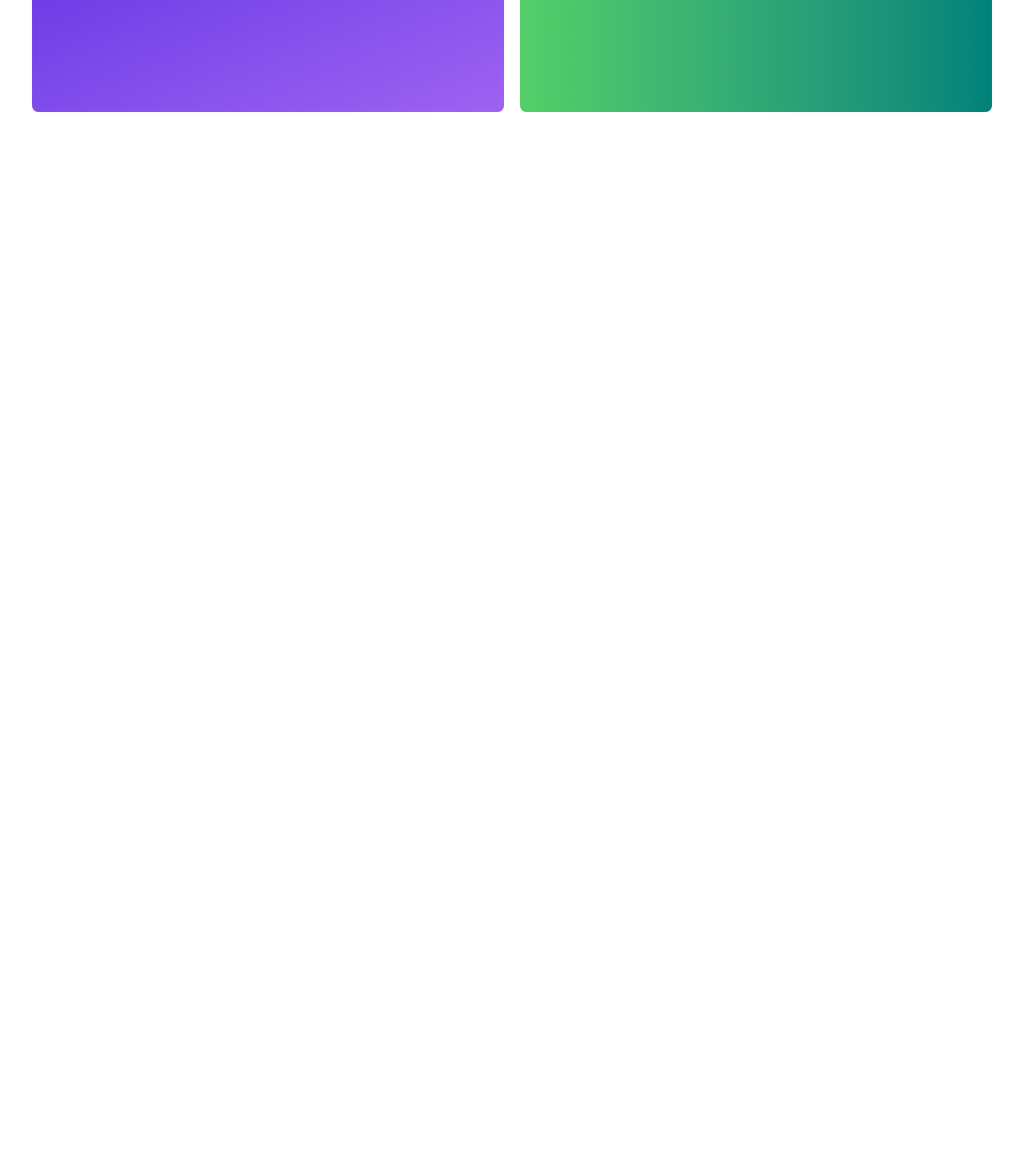
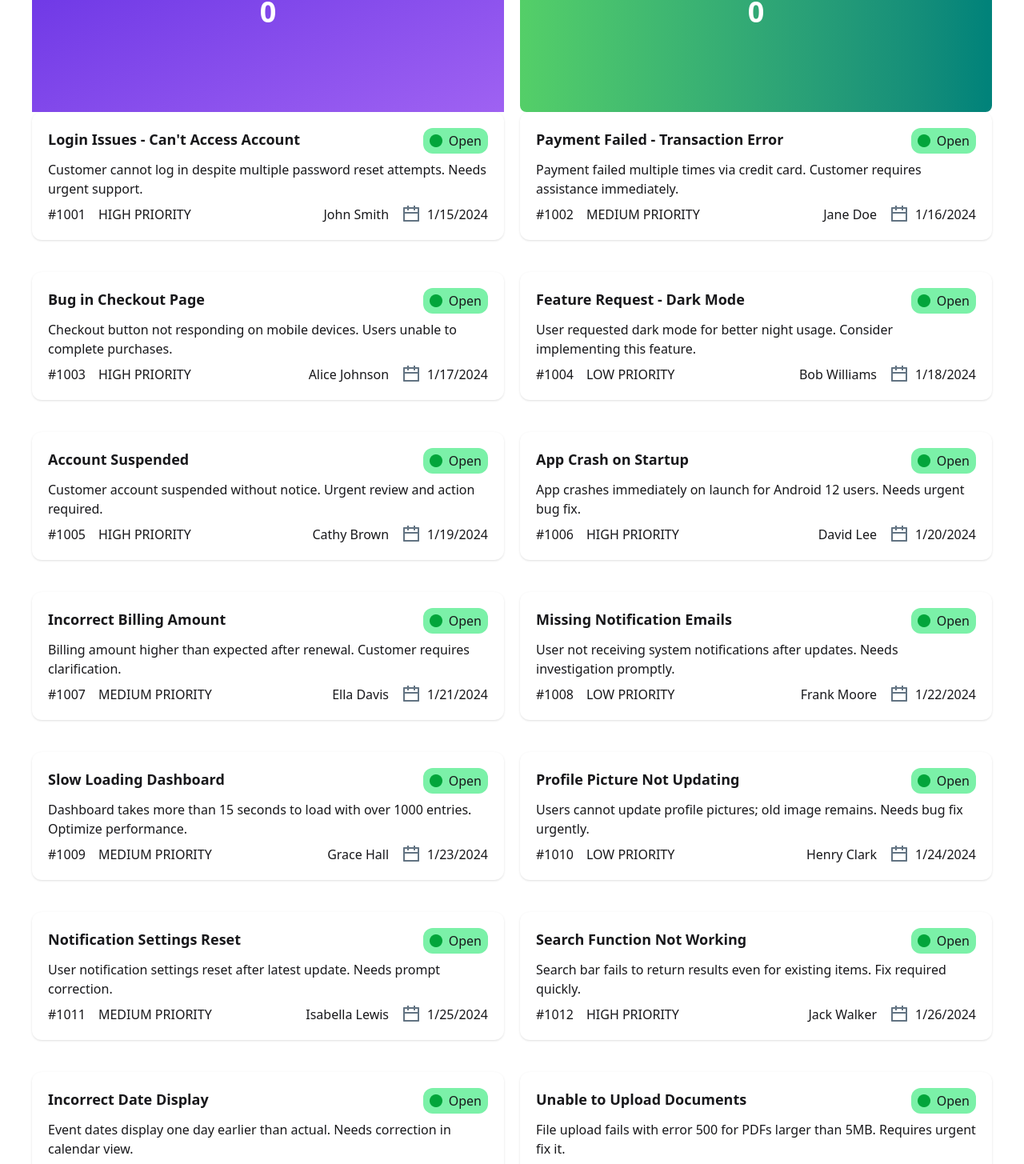
Before and after one commit to pijush512/Assignment7, a React (Vite) app: page / in a window 1280 px wide. Shown: the part 195-1650 px from the top of the page at 80% size. Before the commit the page ends 800 px from the top, so only its background shows below. Built offline with nearby package versions, Linux system fonts and the light colour scheme.

Commit message:
Nav , card done

```diff
--- /dev/null
+++ b/public/Card.json
@@ -0,0 +1,129 @@
+[
+  {
+    "id": 1001,
+    "title": "Login Issues - Can't Access Account",
+    "status": "Open",
+    "description": "Customer cannot log in despite multiple password reset attempts. Needs urgent support.",
+    "priority": "HIGH PRIORITY",
+    "assignedTo": "John Smith",
+    "date": "1/15/2024"
+  },
+  {
+    "id": 1002,
+    "title": "Payment Failed - Transaction Error",
+    "status": "Open",
+    "description": "Payment failed multiple times via credit card. Customer requires assistance immediately.",
+    "priority": "MEDIUM PRIORITY",
+    "assignedTo": "Jane Doe",
+    "date": "1/16/2024"
+  },
+  {
+    "id": 1003,
+    "title": "Bug in Checkout Page",
+    "status": "Open",
+    "description": "Checkout button not responding on mobile devices. Users unable to complete purchases.",
+    "priority": "HIGH PRIORITY",
+    "assignedTo": "Alice Johnson",
+    "date": "1/17/2024"
+  },
+  {
+    "id": 1004,
+    "title": "Feature Request - Dark Mode",
+    "status": "Open",
+    "description": "User requested dark mode for better night usage. Consider implementing this feature.",
+    "priority": "LOW PRIORITY",
+    "assignedTo": "Bob Williams",
+    "date": "1/18/2024"
+  },
+  {
+    "id": 1005,
+    "title": "Account Suspended",
+    "status": "Open",
+    "description": "Customer account suspended without notice. Urgent review and action required.",
+    "priority": "HIGH PRIORITY",
+    "assignedTo": "Cathy Brown",
+    "date": "1/19/2024"
+  },
+  {
+    "id": 1006,
+    "title": "App Crash on Startup",
+    "status": "Open",
+    "description": "App crashes immediately on launch for Android 12 users. Needs urgent bug fix.",
+    "priority": "HIGH PRIORITY",
+    "assignedTo": "David Lee",
+    "date": "1/20/2024"
+  },
+  {
+    "id": 1007,
+    "title": "Incorrect Billing Amount",
+    "status": "Open",
+    "description": "Billing amount higher than expected after renewal. Customer requires clarification.",
+    "priority": "MEDIUM PRIORITY",
+    "assignedTo": "Ella Davis",
+    "date": "1/21/2024"
+  },
+  {
+    "id": 1008,
+    "title": "Missing Notification Emails",
+    "status": "Open",
+    "description": "User not receiving system notifications after updates. Needs investigation promptly.",
+    "priority": "LOW PRIORITY",
+    "assignedTo": "Frank Moore",
+    "date": "1/22/2024"
+  },
+  {
+    "id": 1009,
+    "title": "Slow Loading Dashboard",
+    "status": "Open",
+    "description": "Dashboard takes more than 15 seconds to load with over 1000 entries. Optimize performance.",
+    "priority": "MEDIUM PRIORITY",
+    "assignedTo": "Grace Hall",
+    "date": "1/23/2024"
+  },
+  {
+    "id": 1010,
+    "title": "Profile Picture Not Updating",
+    "status": "Open",
+    "description": "Users cannot update profile pictures; old image remains. Needs bug fix urgently.",
+    "priority": "LOW PRIORITY",
+    "assignedTo": "Henry Clark",
+    "date": "1/24/2024"
+  },
+  {
+    "id": 1011,
+    "title": "Notification Settings Reset",
+    "status": "Open",
+    "description": "User notification settings reset after latest update. Needs prompt correction.",
+    "priority": "MEDIUM PRIORITY",
+    "assignedTo": "Isabella Lewis",
+    "date": "1/25/2024"
+  },
+  {
+    "id": 1012,
+    "title": "Search Function Not Working",
+    "status": "Open",
+    "description": "Search bar fails to return results even for existing items. Fix required quickly.",
+    "priority": "HIGH PRIORITY",
+    "assignedTo": "Jack Walker",
+    "date": "1/26/2024"
+  },
+  {
+    "id": 1013,
+    "title": "Incorrect Date Display",
+    "status": "Open",
+    "description": "Event dates display one day earlier than actual. Needs correction in calendar view.",
+    "priority": "LOW PRIORITY",
+    "assignedTo": "Karen Young",
+    "date": "1/27/2024"
+  },
+  {
+    "id": 1014,
+    "title": "Unable to Upload Documents",
+    "status": "Open",
+    "description": "File upload fails with error 500 for PDFs larger than 5MB. Requires urgent fix it.",
+    "priority": "HIGH PRIORITY",
+    "assignedTo": "Liam King",
+    "date": "1/28/2024"
+  }
+
+]
--- a/src/App.jsx
+++ b/src/App.jsx
@@ -1,12 +1,27 @@
+import { Suspense } from "react";
 import "./App.css";
 import Banner from "./Component/Banner/Banner";
 import Navbar from "./Component/Navbar/Navbar";
+import Cards from "./Component/Cards/Cards";
+
+
+const fetchCard = async() => {
+  const res = await fetch("/Card.json")
+  return await res.json()
+}
+
+
+const cardPromise = fetchCard();
 
 function App() {
   return (
     <>
       <Navbar></Navbar>
       <Banner></Banner>
+
+      <Suspense fallback={<p>Loading...</p>}>
+        <Cards cardPromise={cardPromise}></Cards>
+      </Suspense>
 
 
 
--- a/src/Component/Banner/Banner.jsx
+++ b/src/Component/Banner/Banner.jsx
@@ -1,18 +1,25 @@
+
+
+
+
 import React from 'react';
 import banner1 from '../../assets/vector1.png'
-// import banner2 from '../../assets/vector2.png'
-// import shakib from '../../assets/Shakib.jpg'
+import banner2 from '../../assets/vector2.png'
+import shakib from '../../assets/Shakib.jpg'
 
 const Banner = () => {
     return (
         <div className='mt-5 max-w-[1200px] mx-auto flex justify-between gap-5'>
-            <div className='w-[780px] h-[250px] bg-gradient-to-br from-[#632EE3] to-[#9F62F2] rounded-lg' >
 
+            <div className='w-[780px] h-[250px] bg-cover bg-no-repeat flex items-center justify-center'
+            style={{
+                backgroundImage: `linear-gradient(to bottom right, #632EE3, #9F62F2), url(${shakib})`}}>
 
+                <h1 className='text-white font-bold text-4xl'>0</h1>
             </div>
 
-            <div className='w-[780px] h-[250px] bg-gradient-to-r from-[#54CF68] to-[#00827A] rounded-lg' >
-
+            <div className='w-[780px] h-[250px] bg-gradient-to-r from-[#54CF68] to-[#00827A] rounded-lg flex items-center justify-center' >
+                <h1 className='text-white font-bold text-4xl'>0</h1>
             </div>
 
         </div>
--- /dev/null
+++ b/src/Component/Card/Card.jsx
@@ -0,0 +1,39 @@
+import React from "react";
+import cricle from '../../assets/Ellipse 22.png'
+import date from '../../assets/date.png'
+const Card = ({ card }) => {
+  return (
+    <div className="max-w-[1200px] mx-auto">
+      <div className="bg-white mb-5 p-5 rounded-xl shadow-sm">
+        <div className="flex gap-5  justify-between">
+            <h3 className="font-semibold text-lg">{card.title}</h3>
+            <button className="bg-green-300 flex items-center gap-2 rounded-xl px-2 py-1">
+              <div>
+                <img src={cricle} alt="" />
+              </div>
+              {card.status}
+            </button>
+        </div>
+        <p className="mt-2">{card.description}</p>
+        <div>
+          <div className="flex justify-between mt-2">
+            <div className="flex items-center gap-4">
+              <p>#{card.id}</p>
+              <p>{card.priority}</p>
+            </div>
+            <div className="flex items-center gap-4">
+              <p>{card.assignedTo}</p>
+
+              <div className="flex gap-2">
+                <img src={date} alt="" />
+                <p>{card.date}</p>
+              </div>
+            </div>
+          </div>
+        </div>
+      </div>
+    </div>
+  );
+};
+
+export default Card;
--- /dev/null
+++ b/src/Component/Cards/Cards.jsx
@@ -0,0 +1,16 @@
+import React, { use } from 'react';
+import Card from '../Card/Card';
+
+const Cards = ({cardPromise}) => {
+    const cardsData = use(cardPromise);
+    return (
+        <div className='max-w-[1200px] mx-auto  grid grid-cols-2 gap-5'>
+
+            {
+              cardsData.map(card => <Card card={card}></Card>)
+            }
+        </div>
+    );
+};
+
+export default Cards;
```
Also changed, not shown: src/assets/Ellipse 22.png (added), src/assets/date.png (added).
